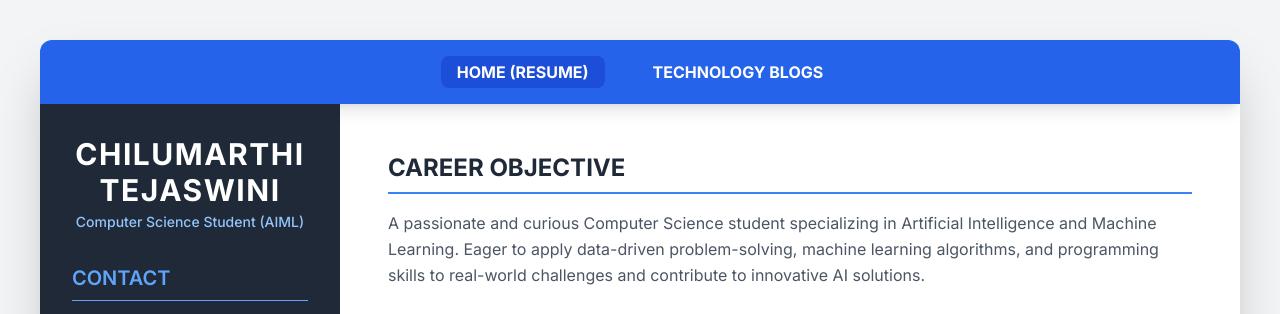
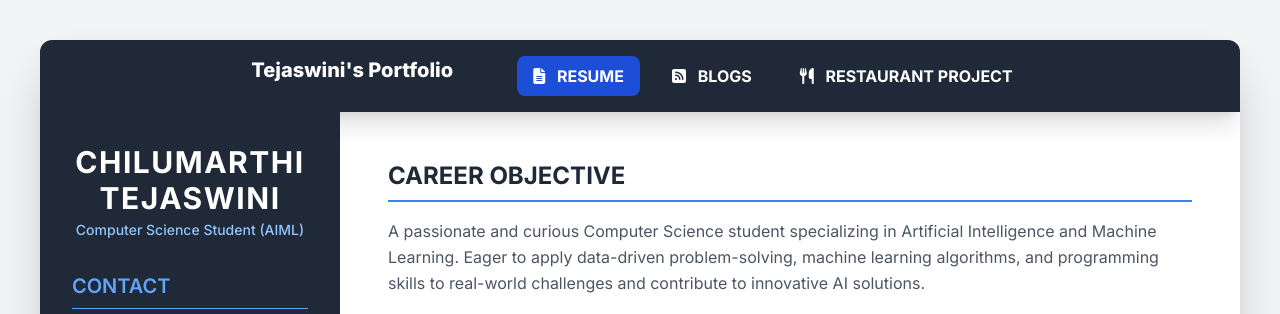
Before and after one commit to ChilumarthiTejaswini/My-Portfolio, a plain HTML site: page index.html in a window 1280 px wide. Shown: the top 314 px of the page. Drawn offline with nearby package versions, Linux system fonts and the light colour scheme.

Commit message:
Created a header

```diff
--- a/index.html
+++ b/index.html
@@ -33,14 +33,30 @@
 
     <div class="max-w-7xl mx-auto shadow-2xl rounded-xl overflow-hidden bg-white">
 
-        <!-- NEW NAVIGATION BAR -->
-        <nav class="bg-blue-600 p-4 shadow-lg">
+        <!-- UPDATED NAVIGATION HEADER -->
+        <nav class="bg-gray-800 p-4 shadow-xl">
             <div class="flex flex-col sm:flex-row space-y-2 sm:space-y-0 sm:space-x-8 justify-center">
-                <a href="index.html" class="text-white font-bold hover:text-blue-200 transition duration-300 text-center py-1 px-4 rounded-lg bg-blue-700">HOME (RESUME)</a>
-                <a href="blogs.html" class="text-white font-bold hover:text-blue-200 transition duration-300 text-center py-1 px-4 rounded-lg">TECHNOLOGY BLOGS</a>
+                <!-- Branding/Name on the left for better look (optional, but good practice) -->
+                <div class="text-xl font-extrabold text-white sm:mr-8 text-center sm:text-left">
+                    Tejaswini's Portfolio
+                </div>
+
+                <!-- Navigation Links -->
+                <div class="flex flex-wrap justify-center sm:justify-start space-x-4">
+                    <a href="index.html" class="text-white font-bold hover:bg-blue-600 transition duration-300 text-center py-2 px-4 rounded-lg bg-blue-700">
+                        <i class="fas fa-file-alt mr-2"></i> RESUME
+                    </a>
+                    <a href="blogs.html" class="text-white font-bold hover:bg-gray-700 transition duration-300 text-center py-2 px-4 rounded-lg">
+                        <i class="fas fa-rss-square mr-2"></i> BLOGS
+                    </a>
+                    <!-- New Link to the Restaurant Page -->
+                    <a href="restaurant.html" class="text-white font-bold hover:bg-gray-700 transition duration-300 text-center py-2 px-4 rounded-lg">
+                        <i class="fas fa-utensils mr-2"></i> RESTAURANT PROJECT
+                    </a>
+                </div>
             </div>
         </nav>
-        <!-- END NEW NAVIGATION BAR -->
+        <!-- END UPDATED NAVIGATION HEADER -->
 
         <!-- Main Container: Side Panel and Content Panel -->
         <div class="lg:grid lg:grid-cols-4">
```
